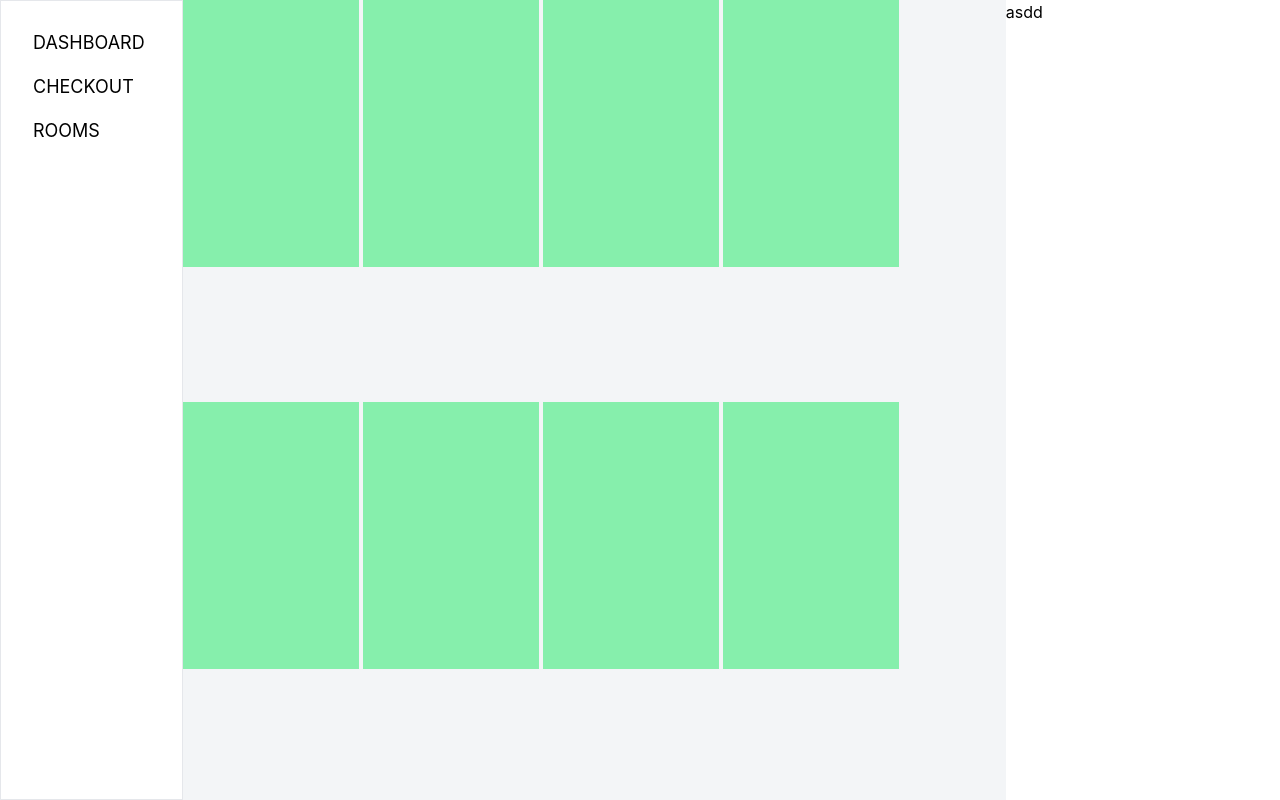
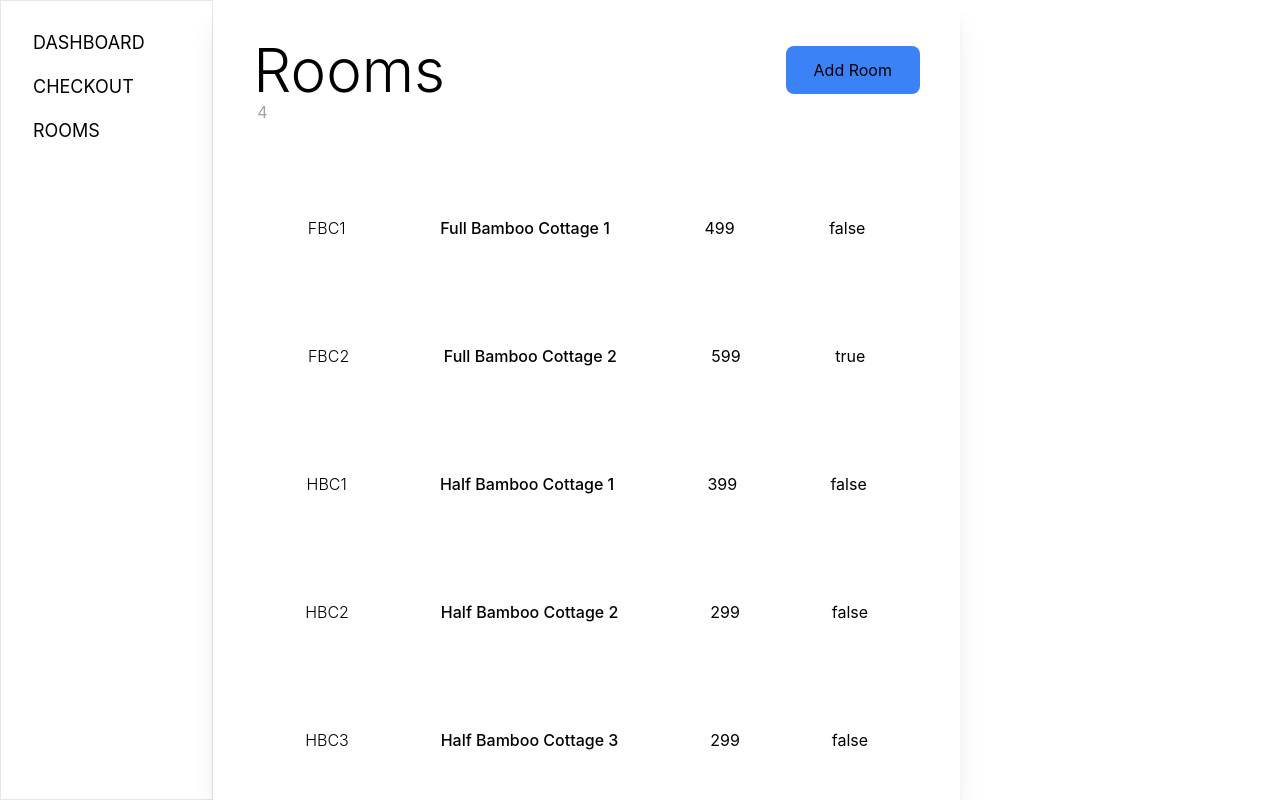
Before and after one commit to aushwin/gairah-resort, a React (Create React App) app: page /rooms in a window 1280 px wide. Built offline with nearby package versions, Linux system fonts and the light colour scheme.

Commit message:
rooms list added

```diff
--- a/src/App.js
+++ b/src/App.js
@@ -1,7 +1,7 @@
 import { Routes, Route } from "react-router-dom";
 import { NavBar, Layout,Rooms } from "./components/index";
 const App = () => {
-  return <div>
+  return <div >
     <Layout>
     <NavBar />
     <Routes>
--- a/src/components/Layout/Layout.js
+++ b/src/components/Layout/Layout.js
@@ -1,5 +1,5 @@
 const Layout = ({children})=> {
-    return <div className="flex">
+    return <div className="flex ">
         {children}
     </div>
 }
--- a/src/components/Rooms/Rooms.js
+++ b/src/components/Rooms/Rooms.js
@@ -1,19 +1,22 @@
-import { Fragment } from "react"
-import RoomItem from "./components/RoomItem"
+import { Fragment } from "react";
+import RoomList from "./components/RoomList";
 const Rooms = () => {
-    return <Fragment>
-        <div className="h-screen w-9/12 bg-mid-section flex flex-row flex-wrap flex-grow  overflow-y-scroll gap-1 ">
-        <RoomItem />
-        <RoomItem />
-        <RoomItem />
-        <RoomItem />
-        <RoomItem />
-        <RoomItem />
-        <RoomItem />
-        <RoomItem />
+  return (
+    <Fragment>
+      <div className="w-7/12 h-screen overflow-clip shadow-xl">
+        <div className="p-10">
+          <div className="flex justify-between items-center">
+            <div className="text-6xl font-light">Rooms</div>
+            <button className="bg-blue-500 p-3 px-7 rounded-lg">
+              Add Room
+            </button>
+          </div>
+          <div className="ml-1 text-gray-400">4</div>
         </div>
-        <div className="w-3/12">asdd</div>
+        <RoomList />
+      </div>
     </Fragment>
-}
+  );
+};
 
-export default Rooms
+export default Rooms;
--- a/src/components/Rooms/components/RoomItem.js
+++ b/src/components/Rooms/components/RoomItem.js
@@ -1,6 +1,9 @@
-const RoomItem = ()=>{
-    return <div className="h-2/6 w-44 bg-green-300">
-
+const RoomItem = ({roomId,roomName,roomPrice,roomStatus})=>{
+    return <div className=" xl:h-32 h-24 flex justify-evenly items-center hover:bg-room-item-hover" >
+        <div className="font-light">{roomId}</div>
+        <div className="font-medium" >{roomName}</div>
+        <div>{roomPrice}</div>
+        <div>{roomStatus ? 'true' : 'false'}</div>
     </div>
 }
 
--- /dev/null
+++ b/src/components/Rooms/components/RoomList.js
@@ -0,0 +1,21 @@
+import RoomItem from './RoomItem'
+const ROOMS = [
+    {roomId: 'FBC1',roomName: 'Full Bamboo Cottage 1',roomPrice:499,active:false},
+    {roomId: 'FBC2',roomName: 'Full Bamboo Cottage 2',roomPrice:599,active:true},
+    {roomId: 'HBC1',roomName: 'Half Bamboo Cottage 1',roomPrice:399,active:false},
+    {roomId: 'HBC2',roomName: 'Half Bamboo Cottage 2',roomPrice:299,active:false},
+    {roomId: 'HBC3',roomName: 'Half Bamboo Cottage 3',roomPrice:299,active:false},
+    {roomId: 'HBC4',roomName: 'Half Bamboo Cottage 4',roomPrice:699,active:false},
+    {roomId: 'HBC5',roomName: 'Half Bamboo Cottage 5',roomPrice:799,active:false},
+    {roomId: 'HBC6',roomName: 'Half Bamboo Cottage 6',roomPrice:899,active:false}
+]
+const RoomList = ()=>{
+    return <div className="h-5/6 overflow-y-scroll no-scrollbar">
+    <div className="flex flex-col ">
+        {ROOMS.map(({roomId,roomName,roomPrice,active})=><RoomItem roomId={roomId} roomName={roomName} roomPrice={roomPrice} roomStatus={active} />)}
+        roomStatus
+    </div>
+  </div>
+}
+
+export default RoomList
--- a/src/index.css
+++ b/src/index.css
@@ -14,3 +14,14 @@ code {
   font-family: source-code-pro, Menlo, Monaco, Consolas, 'Courier New',
     monospace;
 }
+
+/* Hide scrollbar for Chrome, Safari and Opera */
+.no-scrollbar::-webkit-scrollbar {
+  display: none;
+}
+
+/* Hide scrollbar for IE, Edge and Firefox */
+.no-scrollbar {
+  -ms-overflow-style: none;  /* IE and Edge */
+  scrollbar-width: none;  /* Firefox */
+}
--- a/tailwind.config.js
+++ b/tailwind.config.js
@@ -5,7 +5,8 @@ module.exports = {
   theme: {
     extend: {
       colors: {
-        'mid-section': '#F3F5F7'
+        'mid-section': '#F3F5F7',
+        'room-item-hover': '#ECF3FE'
       }
     },
   },
```
